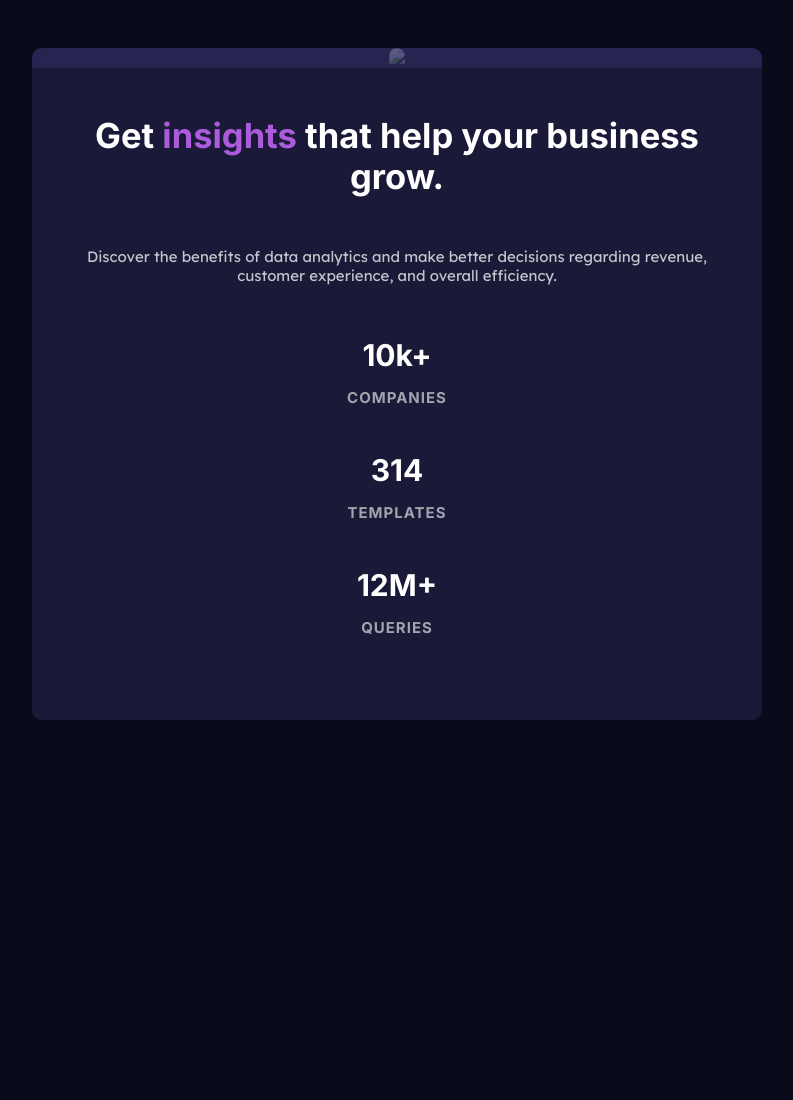
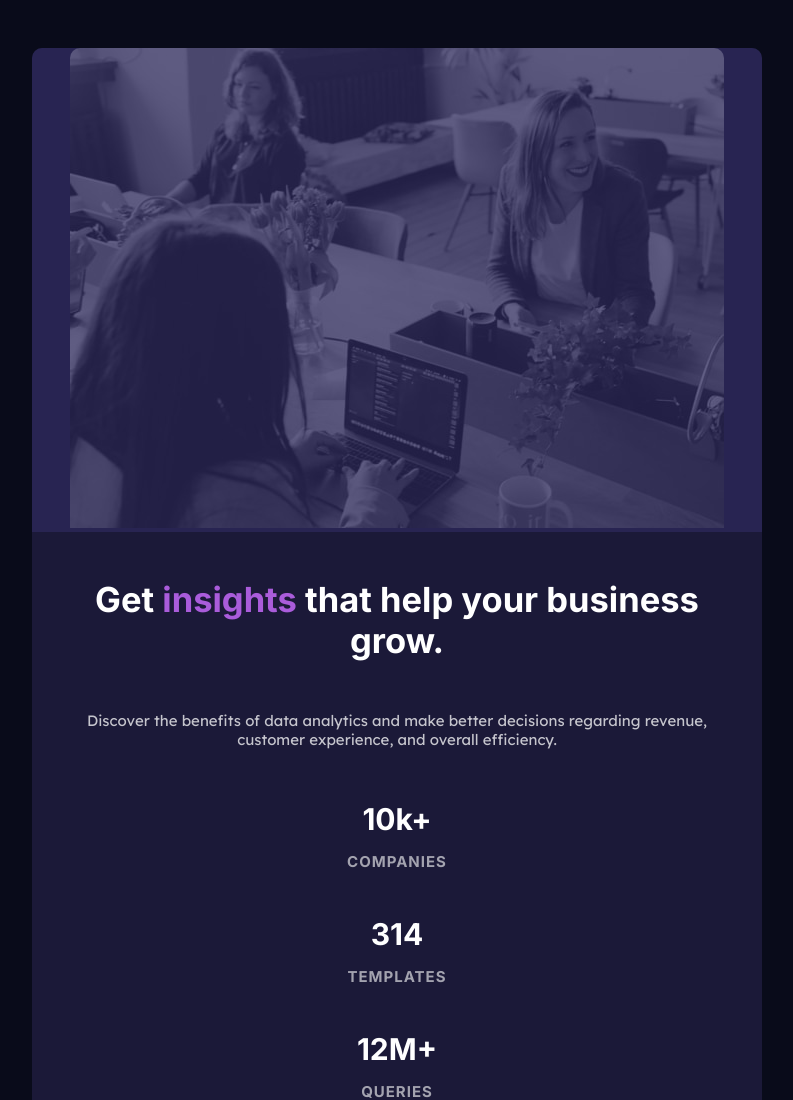
Before and after one commit to henokhm/frontend-mentors-stats-preview-card-component, a plain HTML site: page index.html in a window 1280 px wide. Shown: the top 1100 px of the page, without its empty margins (243-1036 px from the left). Before the commit the page ends 800 px from the top, so only its background shows below. Drawn offline with Linux system fonts and the light colour scheme; the site is published under a folder, as on GitHub Pages, so addresses that start at the root find nothing.

Commit message:
Update index.html

```diff
--- a/index.html
+++ b/index.html
@@ -19,7 +19,7 @@
 
   <div class="card">
     <figure class="tint">
-      <img class="card_image" src="/images/image-header-mobile.jpg"/>
+      <img class="card_image" src="images/image-header-mobile.jpg"/>
     </figure>
 
     <div class="card_body">
```
